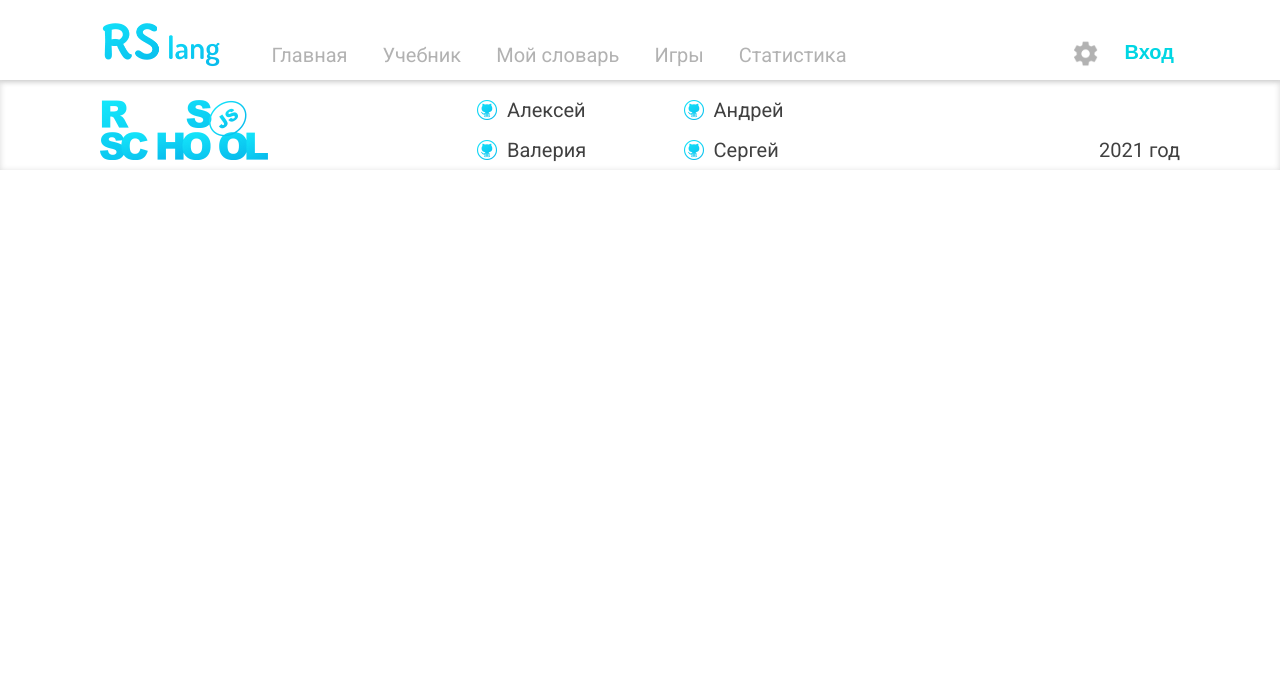
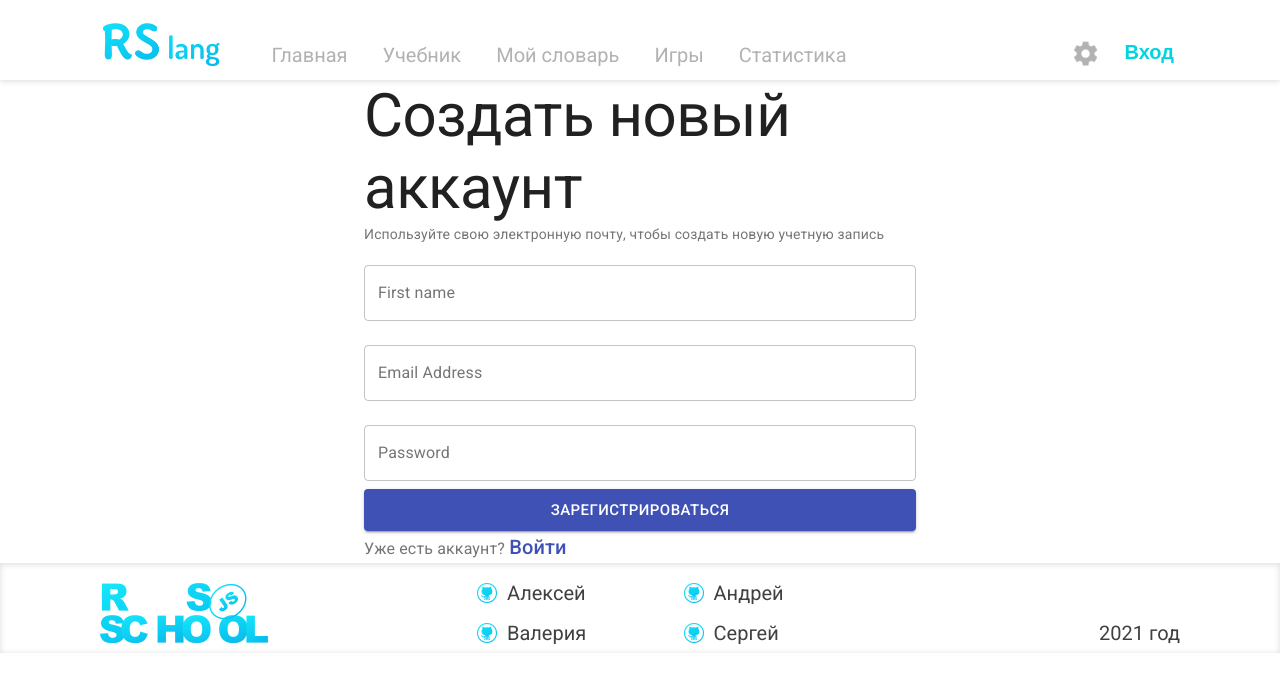
Before and after one commit to dn9wkalolz/rslang, a React (Create React App) app: page /register in a window 1280 px wide. Shown: the top 692 px of the page. Built offline with nearby package versions, Linux system fonts and the light colour scheme.

Commit message:
feat: add Login & Register

```diff
--- a/package.json
+++ b/package.json
@@ -3,12 +3,14 @@
   "version": "0.1.0",
   "private": true,
   "dependencies": {
+    "@material-ui/core": "^4.11.3",
     "@testing-library/jest-dom": "^5.11.9",
     "@testing-library/react": "^11.2.5",
     "@testing-library/user-event": "^12.8.3",
     "@types/jest": "^26.0.21",
     "@types/node": "^12.20.6",
     "@types/react-dom": "^17.0.2",
+    "@types/react-helmet": "^6.1.0",
     "@types/react-redux": "^7.1.16",
     "@types/redux": "^3.6.0",
     "axios": "^0.21.1",
@@ -16,6 +18,7 @@
     "node-sass": "^5.0.0",
     "react": "^17.0.1",
     "react-dom": "^17.0.1",
+    "react-helmet": "^6.1.0",
     "react-redux": "^7.2.2",
     "react-router-dom": "^5.2.0",
     "react-scripts": "4.0.3",
@@ -23,7 +26,8 @@
     "redux-devtools-extension": "^2.13.9",
     "redux-thunk": "^2.3.0",
     "typescript": "^4.2.3",
-    "web-vitals": "^1.1.1"
+    "web-vitals": "^1.1.1",
+    "yup": "^0.32.9"
   },
   "scripts": {
     "start": "react-scripts start",
--- a/src/App.tsx
+++ b/src/App.tsx
@@ -10,6 +10,8 @@ import Footer from './Components/Footer/Footer';
 import OwnGameChooseLevel from './Components/OwnGame/OwnGameChooseLevel/OwnGameChooseLevel';
 import LeoSprintGame from './Components/Leo-Sprint/LeoSprintGame';
 import TextBook from './Components/TextBook/TextBook';
+import Register from './pages/Register';
+import Login from './pages/Login';
 
 function App() {
   return (
@@ -28,6 +30,12 @@ function App() {
         <Route path="/textbook">
           <TextBook />
         </Route>
+        <Route path="/register">
+          <Register />
+        </Route>
+        <Route path="/login">
+          <Login />
+        </Route>
       </Switch>
       <Footer />
     </BrowserRouter>
--- a/src/Components/TextBook/Dictionary.tsx
+++ b/src/Components/TextBook/Dictionary.tsx
@@ -3,7 +3,6 @@ import { useSelector } from 'react-redux';
 import { IWordSetElem } from '../../interfaces/commonInterfaces';
 import { RootState } from '../../store/rootReducer';
 import Word from './Word';
-
 
 const Dictionary: React.FC = () => {
   const [isLoaded, setIsLoaded] = useState<boolean>(false);
--- /dev/null
+++ b/src/pages/Login.tsx
@@ -0,0 +1,131 @@
+import React from 'react';
+import { Link as RouterLink } from 'react-router-dom';
+import { Helmet } from 'react-helmet';
+import * as Yup from 'yup';
+import { Formik } from 'formik';
+import {
+  Box,
+  Button,
+  Container,
+  Link,
+  TextField,
+  Typography,
+} from '@material-ui/core';
+
+type FormValues = {
+  email: string
+  password: string
+};
+
+const Login = () => {
+  const submit = (data: FormValues) => {
+    console.log('Form data: ', data);
+  };
+
+  return (
+    <>
+      <Helmet>
+        <title>Login | RsLang</title>
+      </Helmet>
+      <Box>
+        <Container maxWidth="sm">
+          <Formik
+            initialValues={{
+              email: 'demo@rslang.com',
+              password: 'Password123',
+            }}
+            validationSchema={Yup.object().shape({
+              email: Yup.string().email('Must be a valid email').max(255).required('Email is required'),
+              password: Yup.string().max(255).required('Password is required'),
+            })}
+            onSubmit={submit}
+          >
+            {({
+              errors,
+              handleBlur,
+              handleChange,
+              handleSubmit,
+              isSubmitting,
+              touched,
+              values,
+            }) => (
+              <form onSubmit={handleSubmit}>
+                <Box>
+                  <Typography
+                    color="textPrimary"
+                    variant="h2"
+                  >
+                    Войти
+                  </Typography>
+                </Box>
+                <Box>
+                  <Typography
+                    align="center"
+                    color="textSecondary"
+                    variant="body1"
+                  >
+                    Введите ваш email и пароль
+                  </Typography>
+                </Box>
+                <TextField
+                  error={Boolean(touched.email && errors.email)}
+                  fullWidth
+                  helperText={touched.email && errors.email}
+                  label="Email Address"
+                  margin="normal"
+                  name="email"
+                  onBlur={handleBlur}
+                  onChange={handleChange}
+                  type="email"
+                  value={values.email}
+                  variant="outlined"
+                />
+                <TextField
+                  error={Boolean(touched.password && errors.password)}
+                  fullWidth
+                  helperText={touched.password && errors.password}
+                  label="Password"
+                  margin="normal"
+                  name="password"
+                  onBlur={handleBlur}
+                  onChange={handleChange}
+                  type="password"
+                  value={values.password}
+                  variant="outlined"
+                />
+                <Box>
+                  <Button
+                    color="primary"
+                    disabled={isSubmitting}
+                    fullWidth
+                    size="large"
+                    type="submit"
+                    variant="contained"
+                  >
+                    Войти
+                  </Button>
+                </Box>
+                <Typography
+                  color="textSecondary"
+                  variant="body1"
+                >
+                  Нет аккаунта?
+                  {' '}
+                  <Link
+                    component={RouterLink}
+                    to="/register"
+                    variant="h6"
+                  >
+                    Зарегистрироваться
+                  </Link>
+                </Typography>
+              </form>
+            )}
+          </Formik>
+        </Container>
+      </Box>
+    </>
+  );
+};
+
+export default Login;
--- /dev/null
+++ b/src/pages/Register.tsx
@@ -0,0 +1,151 @@
+import React from 'react';
+import { Link as RouterLink } from 'react-router-dom';
+import { Helmet } from 'react-helmet';
+import * as Yup from 'yup';
+import { Formik } from 'formik';
+import {
+  Box,
+  Button,
+  Container,
+  Link,
+  TextField,
+  Typography,
+} from '@material-ui/core';
+
+type FormValues = {
+  firstName: string
+  email: string
+  password: string
+};
+
+const Register = () => {
+  const submit = (data: FormValues) => {
+    console.log('Form data: ', data);
+  };
+
+  return (
+    <>
+      <Helmet>
+        <title>Register | RsLang</title>
+      </Helmet>
+      <Box>
+        <Container maxWidth="sm">
+          <Formik
+            initialValues={{
+              email: '',
+              firstName: '',
+              password: '',
+            }}
+            validationSchema={
+              Yup.object().shape({
+                email: Yup.string().email('Must be a valid email').max(255).required('Email is required'),
+                firstName: Yup.string().max(255).required('First name is required'),
+                password: Yup
+                  .string()
+                  .matches(/^(?=.*[A-Za-z])(?=.*\d)(?=.*[@$!%*#?&])[A-Za-z\d@$!%*#?&]{8,}$/, 'Must Contain 8 Characters, One Uppercase, One Lowercase, One Number and one special case Character')
+                  .max(255)
+                  .min(8)
+                  .required('password is required'),
+              })
+            }
+            onSubmit={submit}
+          >
+            {({
+              errors,
+              handleBlur,
+              handleChange,
+              handleSubmit,
+              isSubmitting,
+              touched,
+              values,
+            }) => (
+              <form onSubmit={handleSubmit}>
+                <Box>
+                  <Typography
+                    color="textPrimary"
+                    variant="h2"
+                  >
+                    Создать новый аккаунт
+                  </Typography>
+                  <Typography
+                    color="textSecondary"
+                    gutterBottom
+                    variant="body2"
+                  >
+                    Используйте свою электронную почту, чтобы создать новую учетную запись
+                  </Typography>
+                </Box>
+                <TextField
+                  error={Boolean(touched.firstName && errors.firstName)}
+                  fullWidth
+                  helperText={touched.firstName && errors.firstName}
+                  label="First name"
+                  margin="normal"
+                  name="firstName"
+                  onBlur={handleBlur}
+                  onChange={handleChange}
+                  value={values.firstName}
+                  variant="outlined"
+                />
+                <TextField
+                  error={Boolean(touched.email && errors.email)}
+                  fullWidth
+                  helperText={touched.email && errors.email}
+                  label="Email Address"
+                  margin="normal"
+                  name="email"
+                  onBlur={handleBlur}
+                  onChange={handleChange}
+                  type="email"
+                  value={values.email}
+                  variant="outlined"
+                />
+                <TextField
+                  error={Boolean(touched.password && errors.password)}
+                  fullWidth
+                  helperText={touched.password && errors.password}
+                  label="Password"
+                  margin="normal"
+                  name="password"
+                  onBlur={handleBlur}
+                  onChange={handleChange}
+                  type="password"
+                  value={values.password}
+                  variant="outlined"
+                />
+                <Box>
+                  <Button
+                    color="primary"
+                    disabled={isSubmitting}
+                    fullWidth
+                    size="large"
+                    type="submit"
+                    variant="contained"
+                  >
+                    Зарегистрироваться
+                  </Button>
+                </Box>
+                <Typography
+                  color="textSecondary"
+                  variant="body1"
+                >
+                  Уже есть аккаунт?
+                  {' '}
+                  <Link
+                    component={RouterLink}
+                    to="/login"
+                    variant="h6"
+                  >
+                    Войти
+                  </Link>
+                </Typography>
+              </form>
+            )}
+          </Formik>
+        </Container>
+      </Box>
+    </>
+  );
+};
+
+export default Register;
```
Also changed, not shown: 1 other file (tests, documents, lock files or other folders).
